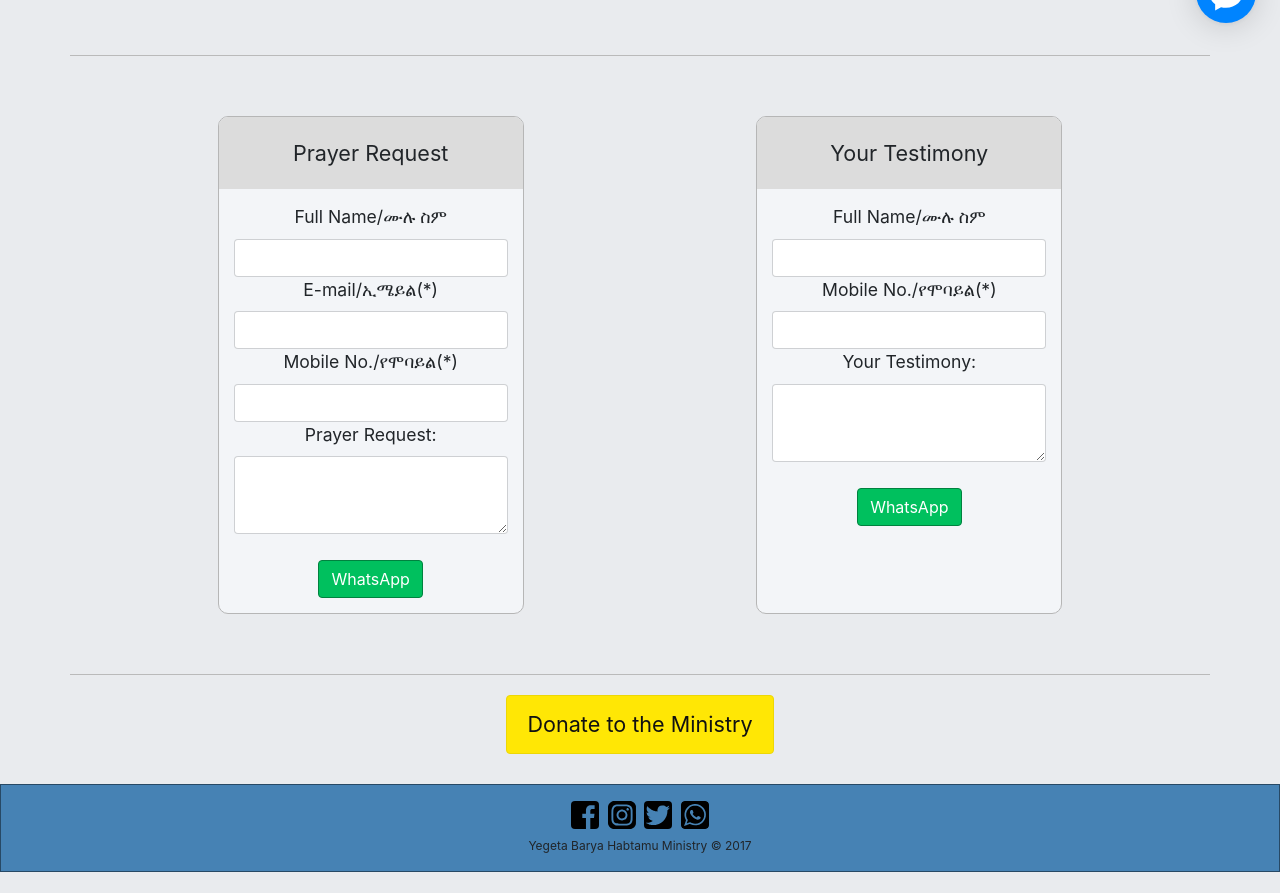
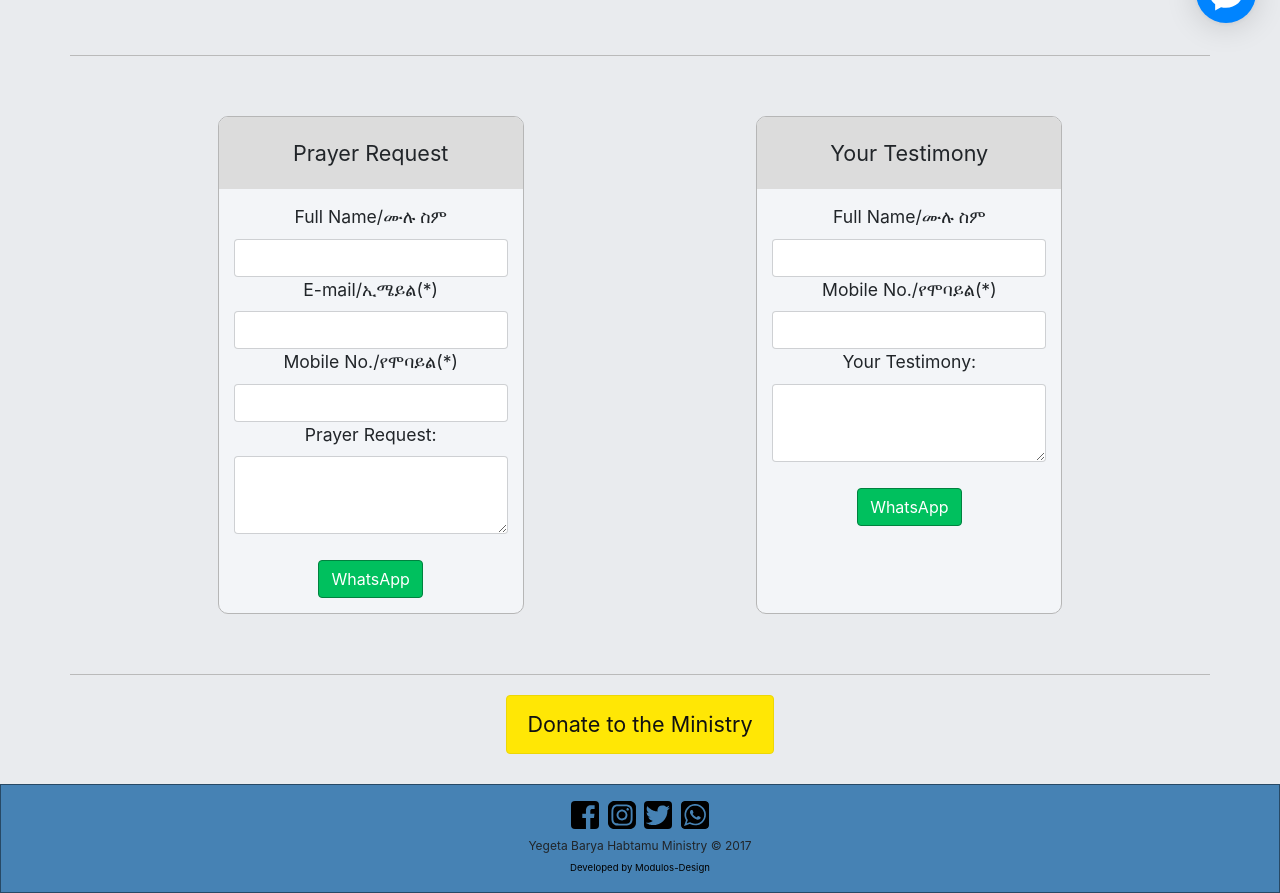
Before and after one commit to GetenetLaloto/YegetaBarya-Habtamu-, a Jekyll site: the page built from index.html, in a window 1280 px wide, cut to the strip 853-1746 px from the top of the page. Built offline with Jekyll 4.4.1, drawn with Linux system fonts in a browser that asks for light colours; nearby versions of some CDN libraries; before the commit the page ends 1725 px from its top, so only the background shows below that.

Commit message:
added credit

```diff
--- a/index.html
+++ b/index.html
@@ -302,6 +302,9 @@ t.button.fadeOut("medium",function(){t.widget.stop().show().animate({bottom:"30p
 <div class='copyright'>
 	<span>Yegeta Barya Habtamu Ministry © {{ 'now' | date: "%Y" }}</span>
 </div>
+<div class='credit'>
+	<a href='https://josuerojasrojas.github.io/Modulos-Design/'>Developed by Modulos-Design</div>
+</div>
 </footer>
 
 </body>
--- a/resources/home.css
+++ b/resources/home.css
@@ -235,3 +235,11 @@ body{
   .footer.content-footer {
     margin-top: 10px;
     bottom: inherit; }
+.credit a{
+  text-decoration: none;
+  font-size: .6rem;
+  color: black;
+}
+.credit a:hover{
+  opacity: .5;
+}
```
